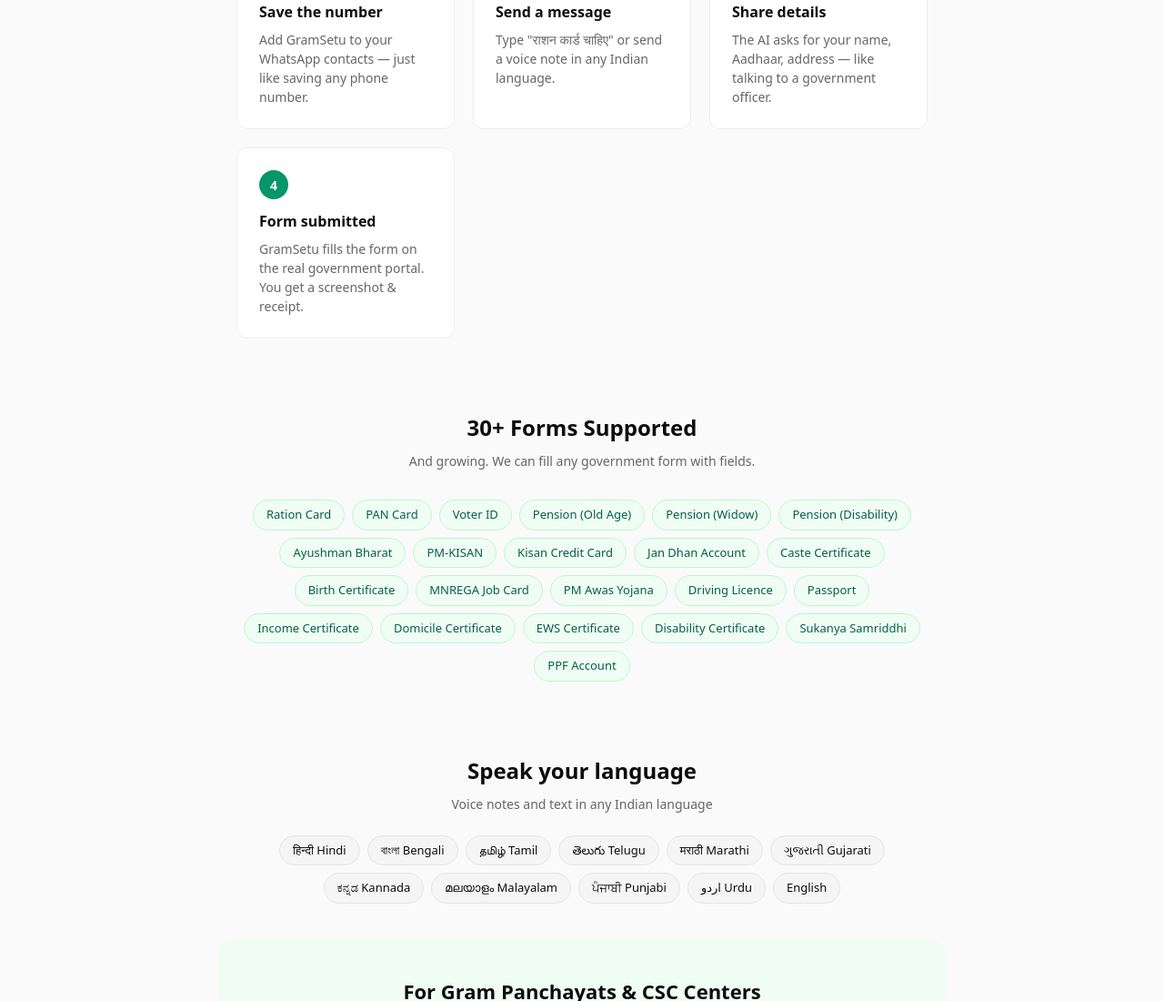
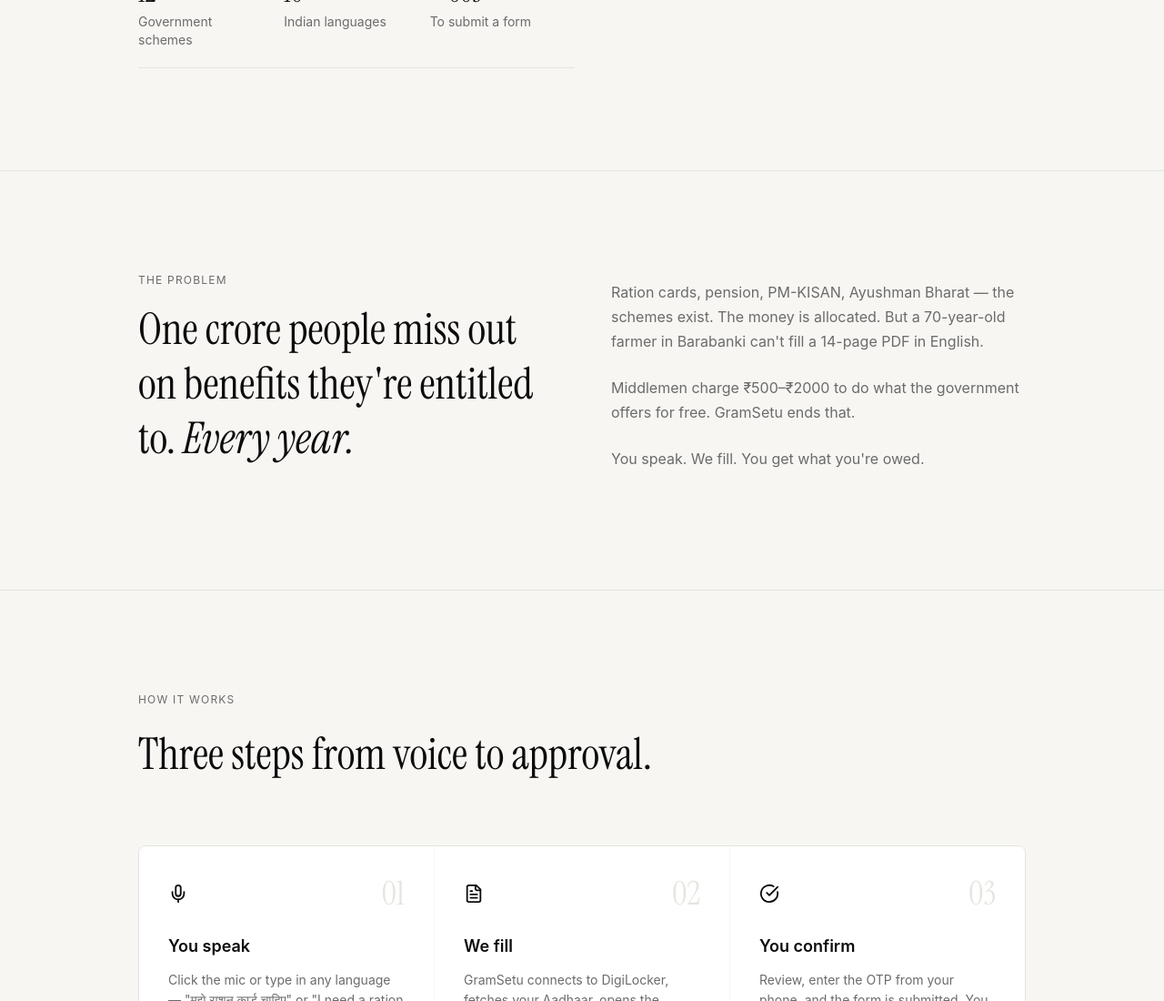
Before and after one commit to Vickyrrrrrr/gramsetu, a Next.js app in the folder webapp/: page / in a window 1280 px wide. Shown: the part 725-1825 px from the top of the page at 91% size. Built offline with nearby package versions, Linux system fonts and the light colour scheme; a web font is replaced by a local one.

Commit message:
restore original GramSetu landing page

```diff
--- a/webapp/app/page.tsx
+++ b/webapp/app/page.tsx
@@ -1,126 +1,261 @@
 'use client'
 
-import { useState } from 'react'
+import Link from 'next/link'
+import { ArrowRight, Mic, FileText, CheckCircle, Globe, MessageSquare, Zap } from 'lucide-react'
 
-export default function HomePage() {
-  const [phone, setPhone] = useState('')
+/* ── tiny components ─────────────────────────────────────────── */
 
-  const whatsappNumber = process.env.NEXT_PUBLIC_WHATSAPP_NUMBER || ''
-  const whatsappLink = whatsappNumber
-    ? `https://wa.me/${whatsappNumber.replace(/\+/g, '')}?text=${encodeURIComponent('नमस्ते — मुझे फ़ॉर्म भरना है')}`
-    : null
+function Nav() {
+  return (
+    <nav className="fixed top-0 inset-x-0 z-50 flex items-center justify-between px-6 py-4"
+         style={{ background: 'rgba(247,246,243,0.88)', backdropFilter: 'blur(10px)',
+                  borderBottom: '1px solid #E5E5E0' }}>
+      <span className="serif text-xl font-normal tracking-tight">GramSetu</span>
+      <div className="flex items-center gap-6 text-sm" style={{ color: '#6B6B6B' }}>
+        <a href="#how" className="hover:text-[#0C0C0C] transition-colors">How it works</a>
+        <a href="#forms" className="hover:text-[#0C0C0C] transition-colors">Services</a>
+        <a href="#languages" className="hover:text-[#0C0C0C] transition-colors">Languages</a>
+        <Link href="/app"
+          className="rounded-full px-4 py-1.5 text-sm font-medium transition-opacity hover:opacity-80"
+          style={{ background: '#0C0C0C', color: '#F7F6F3' }}>
+          Try it →
+        </Link>
+      </div>
+    </nav>
+  )
+}
 
-  // Dynamic: user can type their own number to receive a demo
-  const sendDemoLink = () => {
-    if (!whatsappNumber || !phone) return
-    window.open(`https://wa.me/${whatsappNumber.replace(/\+/g, '')}?text=${encodeURIComponent('नमस्ते')}`)
-  }
+function Divider() {
+  return <div style={{ borderTop: '1px solid #E5E5E0' }} />
+}
 
+/* ── landing page ────────────────────────────────────────────── */
+
+export default function LandingPage() {
   return (
-    <main style={{ minHeight: '100vh', background: '#fafafa', fontFamily: 'system-ui' }}>
-      {/* Hero */}
-      <section style={{ padding: '80px 20px 40px', textAlign: 'center' }}>
-        <div style={{ fontSize: 14, fontWeight: 700, letterSpacing: '0.15em', textTransform: 'uppercase', color: '#059669', marginBottom: 16 }}>
-          AI × Government Services
+    <div className="min-h-screen" style={{ background: '#F7F6F3' }}>
+      <Nav />
+
+      {/* ── Hero ── */}
+      <section className="pt-40 pb-28 px-6 max-w-5xl mx-auto">
+        <p className="text-sm font-medium mb-6 tracking-widest uppercase"
+           style={{ color: '#6B6B6B' }}>
+          For 1.4 billion Indians
+        </p>
+        <h1 className="serif font-normal leading-none tracking-tight mb-8"
+            style={{ fontSize: 'clamp(3rem, 7vw, 5.5rem)', maxWidth: 840 }}>
+          Government forms,
+          <br />
+          <em>filled automatically.</em>
+        </h1>
+        <p className="text-xl leading-relaxed mb-10 max-w-xl" style={{ color: '#6B6B6B' }}>
+          Speak in Hindi, Tamil, Bengali — or any of India's 22 languages.
+          GramSetu understands you and fills the form on your behalf.
+        </p>
+        <div className="flex items-center gap-4 flex-wrap">
+          <Link href="/app"
+            className="inline-flex items-center gap-2 rounded-full px-6 py-3 text-base font-medium transition-opacity hover:opacity-80"
+            style={{ background: '#0C0C0C', color: '#F7F6F3' }}>
+            Try for free <ArrowRight size={16} />
+          </Link>
+          <a href="#how"
+            className="text-base font-medium transition-colors hover:opacity-60 flex items-center gap-1"
+            style={{ color: '#0C0C0C' }}>
+            See how it works ↓
+          </a>
         </div>
-        <h1 style={{ fontSize: 'clamp(32px, 6vw, 56px)', fontWeight: 800, lineHeight: 1.15, margin: '0 0 16px', letterSpacing: '-0.02em' }}>
-          Fill any government form<br />
-          <span style={{ color: '#059669' }}>on WhatsApp.</span>
-        </h1>
-        <p style={{ fontSize: 18, color: '#666', maxWidth: 520, margin: '0 auto 32px', lineHeight: 1.6 }}>
-          GramSetu is an AI agent that fills Ration Cards, PAN, Pensions, Ayushman Bharat, PM-KISAN
-          and 30+ government forms — entirely through WhatsApp chat. No apps. No websites. Just send a message.
-        </p>
 
-        {whatsappLink ? (
-          <a href={whatsappLink} target="_blank" rel="noopener noreferrer"
-            style={{
-              display: 'inline-flex', alignItems: 'center', gap: 8,
-              background: '#25D366', color: '#fff', padding: '14px 36px',
-              borderRadius: 100, textDecoration: 'none', fontWeight: 700, fontSize: 18,
-              boxShadow: '0 4px 24px rgba(37,211,102,0.3)',
-            }}>
-            <svg width="24" height="24" viewBox="0 0 24 24" fill="white"><path d="M17.472 14.382c-.297-.149-1.758-.867-2.03-.967-.273-.099-.471-.148-.67.15-.197.297-.767.966-.94 1.164-.173.199-.347.223-.644.075-.297-.15-1.255-.463-2.39-1.475-.883-.788-1.48-1.761-1.653-2.059-.173-.297-.018-.458.13-.606.134-.133.298-.347.446-.52.149-.174.198-.298.298-.497.099-.198.05-.371-.025-.52-.075-.149-.669-1.612-.916-2.207-.242-.579-.487-.5-.669-.51-.173-.008-.371-.01-.57-.01-.198 0-.52.074-.792.372-.272.297-1.04 1.016-1.04 2.479 0 1.462 1.065 2.875 1.213 3.074.149.198 2.096 3.2 5.077 4.487.709.306 1.262.489 1.694.625.712.227 1.36.195 1.871.118.571-.085 1.758-.719 2.006-1.413.248-.694.248-1.289.173-1.413-.074-.124-.272-.198-.57-.347m-5.421 7.403h-.004a9.87 9.87 0 01-5.031-1.378l-.361-.214-3.741.982.998-3.648-.235-.374a9.86 9.86 0 01-1.51-5.26c.001-5.45 4.436-9.884 9.888-9.884 2.64 0 5.122 1.03 6.988 2.898a9.825 9.825 0 012.893 6.994c-.003 5.45-4.437 9.884-9.885 9.884m8.413-18.297A11.815 11.815 0 0012.05 0C5.495 0 .16 5.335.157 11.892c0 2.096.547 4.142 1.588 5.945L.057 24l6.305-1.654a11.882 11.882 0 005.683 1.448h.005c6.554 0 11.89-5.335 11.893-11.893a11.821 11.821 0 00-3.48-8.413z"/></svg>
-            Open WhatsApp
-          </a>
-        ) : (
-          <div style={{ padding: '16px 32px', background: '#fff3cd', borderRadius: 12, display: 'inline-block' }}>
-            <p style={{ color: '#856404', fontSize: 14 }}>Set NEXT_PUBLIC_WHATSAPP_NUMBER in .env to enable the WhatsApp link</p>
-          </div>
-        )}
-
-        <p style={{ fontSize: 13, color: '#999', marginTop: 20 }}>
-          Works on any phone with WhatsApp. No app install needed.
-        </p>
-      </section>
-
-      {/* How it works */}
-      <section style={{ maxWidth: 800, margin: '0 auto', padding: '40px 20px' }}>
-        <h2 style={{ textAlign: 'center', fontSize: 24, fontWeight: 700, marginBottom: 40 }}>How it works</h2>
-        <div style={{ display: 'grid', gridTemplateColumns: 'repeat(auto-fit, minmax(200px, 1fr))', gap: 20 }}>
+        {/* Stats row */}
+        <div className="mt-20 grid grid-cols-3 gap-px"
+             style={{ borderTop: '1px solid #E5E5E0', borderBottom: '1px solid #E5E5E0', maxWidth: 480 }}>
           {[
-            { step: '1', title: 'Save the number', desc: 'Add GramSetu to your WhatsApp contacts — just like saving any phone number.' },
-            { step: '2', title: 'Send a message', desc: 'Type "राशन कार्ड चाहिए" or send a voice note in any Indian language.' },
-            { step: '3', title: 'Share details', desc: 'The AI asks for your name, Aadhaar, address — like talking to a government officer.' },
-            { step: '4', title: 'Form submitted', desc: 'GramSetu fills the form on the real government portal. You get a screenshot & receipt.' },
-          ].map(item => (
-            <div key={item.step} style={{ background: '#fff', padding: 24, borderRadius: 12, border: '1px solid #eee' }}>
-              <div style={{ width: 32, height: 32, borderRadius: '50%', background: '#059669', color: '#fff', display: 'flex', alignItems: 'center', justifyContent: 'center', fontSize: 14, fontWeight: 700, marginBottom: 12 }}>{item.step}</div>
-              <h3 style={{ fontSize: 16, fontWeight: 700, margin: '0 0 8px' }}>{item.title}</h3>
-              <p style={{ fontSize: 14, color: '#666', lineHeight: 1.5, margin: 0 }}>{item.desc}</p>
+            { n: '12', label: 'Government schemes' },
+            { n: '10+', label: 'Indian languages' },
+            { n: '< 60s', label: 'To submit a form' },
+          ].map(({ n, label }) => (
+            <div key={label} className="py-5 pr-6">
+              <p className="serif text-3xl">{n}</p>
+              <p className="text-sm mt-1" style={{ color: '#6B6B6B' }}>{label}</p>
             </div>
           ))}
         </div>
       </section>
 
-      {/* Forms supported */}
-      <section style={{ maxWidth: 800, margin: '0 auto', padding: '40px 20px' }}>
-        <h2 style={{ textAlign: 'center', fontSize: 24, fontWeight: 700, marginBottom: 8 }}>30+ Forms Supported</h2>
-        <p style={{ textAlign: 'center', color: '#666', marginBottom: 32, fontSize: 14 }}>And growing. We can fill any government form with fields.</p>
-        <div style={{ display: 'flex', flexWrap: 'wrap', gap: 8, justifyContent: 'center' }}>
-          {['Ration Card', 'PAN Card', 'Voter ID', 'Pension (Old Age)', 'Pension (Widow)', 'Pension (Disability)',
-            'Ayushman Bharat', 'PM-KISAN', 'Kisan Credit Card', 'Jan Dhan Account',
-            'Caste Certificate', 'Birth Certificate', 'MNREGA Job Card', 'PM Awas Yojana',
-            'Driving Licence', 'Passport', 'Income Certificate', 'Domicile Certificate',
-            'EWS Certificate', 'Disability Certificate', 'Sukanya Samriddhi', 'PPF Account',
-          ].map(f => (
-            <span key={f} style={{ background: '#f0fdf4', color: '#065f46', padding: '6px 14px', borderRadius: 20, fontSize: 13, fontWeight: 500, border: '1px solid #bbf7d0' }}>{f}</span>
+      <Divider />
+
+      {/* ── Problem ── */}
+      <section className="py-28 px-6 max-w-5xl mx-auto">
+        <div className="grid grid-cols-1 md:grid-cols-2 gap-16 items-start">
+          <div>
+            <p className="text-xs tracking-widest uppercase mb-4" style={{ color: '#6B6B6B' }}>The problem</p>
+            <h2 className="serif font-normal leading-tight mb-6"
+                style={{ fontSize: 'clamp(2rem, 4vw, 3rem)' }}>
+              One crore people miss out on benefits they're entitled to.
+              <em> Every year.</em>
+            </h2>
+          </div>
+          <div className="space-y-6 pt-2" style={{ color: '#6B6B6B', lineHeight: '1.7' }}>
+            <p>
+              Ration cards, pension, PM-KISAN, Ayushman Bharat — the schemes exist.
+              The money is allocated. But a 70-year-old farmer in Barabanki can't fill
+              a 14-page PDF in English.
+            </p>
+            <p>
+              Middlemen charge ₹500–₹2000 to do what the government offers for free.
+              GramSetu ends that.
+            </p>
+            <p>
+              You speak. We fill. You get what you're owed.
+            </p>
+          </div>
+        </div>
+      </section>
+
+      <Divider />
+
+      {/* ── How it works ── */}
+      <section id="how" className="py-28 px-6 max-w-5xl mx-auto">
+        <p className="text-xs tracking-widest uppercase mb-4" style={{ color: '#6B6B6B' }}>How it works</p>
+        <h2 className="serif font-normal mb-16" style={{ fontSize: 'clamp(2rem, 4vw, 3rem)' }}>
+          Three steps from voice to approval.
+        </h2>
+
+        <div className="grid grid-cols-1 md:grid-cols-3 gap-px"
+             style={{ border: '1px solid #E5E5E0', borderRadius: 8, overflow: 'hidden' }}>
+          {[
+            {
+              icon: <Mic size={22} />, step: '01',
+              title: 'You speak',
+              body: 'Click the mic or type in any language — "मुझे राशन कार्ड चाहिए" or "I need a ration card". GramSetu detects it automatically.',
+            },
+            {
+              icon: <FileText size={22} />, step: '02',
+              title: 'We fill',
+              body: 'GramSetu connects to DigiLocker, fetches your Aadhaar, opens the government portal, and fills every field. No typing.',
+            },
+            {
+              icon: <CheckCircle size={22} />, step: '03',
+              title: 'You confirm',
+              body: 'Review, enter the OTP from your phone, and the form is submitted. You get a reference number by SMS.',
+            },
+          ].map(({ icon, step, title, body }) => (
+            <div key={step} className="p-8" style={{ background: 'white' }}>
+              <div className="flex items-center justify-between mb-6">
+                {icon}
+                <span className="text-4xl font-light serif" style={{ color: '#E5E5E0' }}>{step}</span>
+              </div>
+              <h3 className="text-lg font-semibold mb-3">{title}</h3>
+              <p className="text-sm leading-relaxed" style={{ color: '#6B6B6B' }}>{body}</p>
+            </div>
           ))}
         </div>
       </section>
 
-      {/* Languages */}
-      <section style={{ maxWidth: 800, margin: '0 auto', padding: '40px 20px', textAlign: 'center' }}>
-        <h2 style={{ fontSize: 24, fontWeight: 700, marginBottom: 8 }}>Speak your language</h2>
-        <p style={{ color: '#666', marginBottom: 24, fontSize: 14 }}>Voice notes and text in any Indian language</p>
-        <div style={{ display: 'flex', flexWrap: 'wrap', gap: 8, justifyContent: 'center' }}>
-          {['हिन्दी Hindi', 'বাংলা Bengali', 'தமிழ் Tamil', 'తెలుగు Telugu', 'मराठी Marathi', 'ગુજરાતી Gujarati',
-            'ಕನ್ನಡ Kannada', 'മലയാളം Malayalam', 'ਪੰਜਾਬੀ Punjabi', 'اردو Urdu', 'English'].map(l => (
-            <span key={l} style={{ background: '#f5f5f5', padding: '6px 14px', borderRadius: 20, fontSize: 13, border: '1px solid #e5e5e5' }}>{l}</span>
+      <Divider />
+
+      {/* ── Forms ── */}
+      <section id="forms" className="py-28 px-6 max-w-5xl mx-auto">
+        <p className="text-xs tracking-widest uppercase mb-4" style={{ color: '#6B6B6B' }}>Supported services</p>
+        <h2 className="serif font-normal mb-16" style={{ fontSize: 'clamp(2rem, 4vw, 3rem)' }}>
+          Every scheme that matters.
+        </h2>
+
+        <div className="grid grid-cols-2 md:grid-cols-4 gap-3">
+          {[
+            '🍚 Ration Card',
+            '📇 PAN Card',
+            '🗳️ Voter ID',
+            '👴 Old Age Pension',
+            '🏥 Ayushman Bharat',
+            '🌾 PM-KISAN',
+            '👷 MNREGA Job Card',
+            '👶 Birth Certificate',
+            '📜 Caste Certificate',
+            '🏦 Jan Dhan Account',
+            '💳 Kisan Credit Card',
+            '+ more coming',
+          ].map((form) => (
+            <div key={form}
+                 className="px-4 py-3 text-sm rounded-lg transition-colors cursor-default"
+                 style={{ border: '1px solid #E5E5E0', background: 'white', color: '#0C0C0C' }}>
+              {form}
+            </div>
           ))}
         </div>
       </section>
 
-      {/* For village workers */}
-      <section style={{ maxWidth: 800, margin: '0 auto', padding: '40px 20px', background: '#f0fdf4', borderRadius: 16, textAlign: 'center' }}>
-        <h2 style={{ fontSize: 22, fontWeight: 700, marginBottom: 8 }}>For Gram Panchayats & CSC Centers</h2>
-        <p style={{ color: '#065f46', fontSize: 15, maxWidth: 500, margin: '0 auto 20px', lineHeight: 1.6 }}>
-          GramSetu can be deployed at Common Service Centers (CSCs) and Gram Panchayats.
-          One WhatsApp number serves the entire village. No computers needed — just a phone.
-        </p>
-        {whatsappLink ? (
-          <a href={whatsappLink} target="_blank" rel="noopener noreferrer"
-            style={{ display: 'inline-block', background: '#059669', color: '#fff', padding: '12px 28px', borderRadius: 100, textDecoration: 'none', fontWeight: 600 }}>
-            Start Serving Your Village →
-          </a>
-        ) : null}
+      <Divider />
+
+      {/* ── Languages ── */}
+      <section id="languages" className="py-28 px-6 max-w-5xl mx-auto">
+        <div className="grid grid-cols-1 md:grid-cols-2 gap-16 items-center">
+          <div>
+            <p className="text-xs tracking-widest uppercase mb-4" style={{ color: '#6B6B6B' }}>Languages</p>
+            <h2 className="serif font-normal mb-6" style={{ fontSize: 'clamp(2rem, 4vw, 3rem)' }}>
+              India's languages are our interface.
+            </h2>
+            <p className="leading-relaxed" style={{ color: '#6B6B6B' }}>
+              Not English. Not Hindi only. GramSetu detects and responds in the language
+              you use — automatically.
+            </p>
+          </div>
+          <div className="flex flex-wrap gap-3">
+            {[
+              { code: 'HI', name: 'हिंदी' },
+              { code: 'TA', name: 'தமிழ்' },
+              { code: 'TE', name: 'తెలుగు' },
+              { code: 'BN', name: 'বাংলা' },
+              { code: 'GU', name: 'ગુજરાતી' },
+              { code: 'KN', name: 'ಕನ್ನಡ' },
+              { code: 'ML', name: 'മലയാളം' },
+              { code: 'PA', name: 'ਪੰਜਾਬੀ' },
+              { code: 'UR', name: 'اردو' },
+              { code: 'MR', name: 'मराठी' },
+              { code: 'EN', name: 'English' },
+            ].map(({ code, name }) => (
+              <div key={code}
+                   className="px-4 py-2 rounded-full text-sm font-medium"
+                   style={{ border: '1px solid #E5E5E0', background: 'white' }}>
+                {name}
+              </div>
+            ))}
+          </div>
+        </div>
       </section>
 
-      {/* Footer */}
-      <footer style={{ padding: '40px 20px', textAlign: 'center', fontSize: 13, color: '#999', borderTop: '1px solid #eee' }}>
-        <p>GramSetu — AI-powered government services for rural India.</p>
-        <p style={{ marginTop: 4 }}>Open source. Free forever. <a href="https://github.com/Vickyrrrrrr/gramsetu" style={{ color: '#059669' }}>GitHub</a></p>
+      <Divider />
+
+      {/* ── CTA ── */}
+      <section className="py-28 px-6 max-w-5xl mx-auto text-center">
+        <h2 className="serif font-normal mb-6"
+            style={{ fontSize: 'clamp(2.5rem, 5vw, 4rem)' }}>
+          Try it now.
+          <br />
+          <em>It takes 60 seconds.</em>
+        </h2>
+        <p className="mb-8 text-lg" style={{ color: '#6B6B6B' }}>
+          No signup. No credit card. Just speak.
+        </p>
+        <Link href="/app"
+          className="inline-flex items-center gap-2 rounded-full px-8 py-4 text-base font-medium transition-opacity hover:opacity-80"
+          style={{ background: '#0C0C0C', color: '#F7F6F3' }}>
+          Open GramSetu <ArrowRight size={16} />
+        </Link>
+      </section>
+
+      {/* ── Footer ── */}
+      <footer style={{ borderTop: '1px solid #E5E5E0' }}>
+        <div className="max-w-5xl mx-auto px-6 py-8 flex items-center justify-between text-sm"
+             style={{ color: '#6B6B6B' }}>
+          <span className="serif text-base" style={{ color: '#0C0C0C' }}>GramSetu</span>
+          <span>Built for Bharat. Built with ❤️</span>
+          <div className="flex gap-4">
+            <a href="https://github.com/Vickyrrrrrr/gramsetu" target="_blank" rel="noopener noreferrer" className="hover:text-[#0C0C0C] transition-colors">GitHub</a>
+            <a href="#" className="hover:text-[#0C0C0C] transition-colors">Docs</a>
+            <Link href="/admin" className="hover:text-[#0C0C0C] transition-colors">Admin</Link>
+          </div>
+        </div>
       </footer>
-    </main>
+    </div>
   )
 }
```
